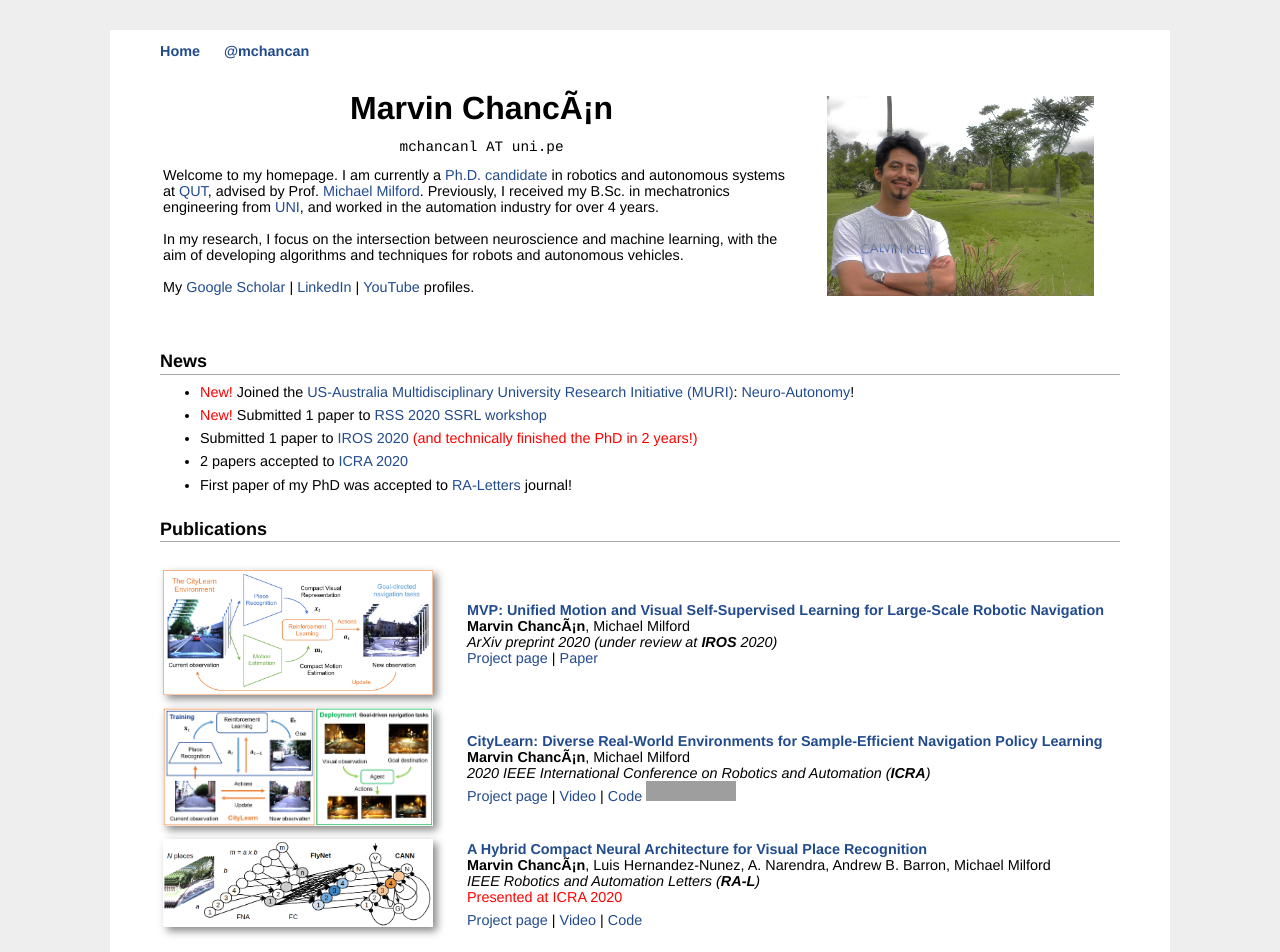
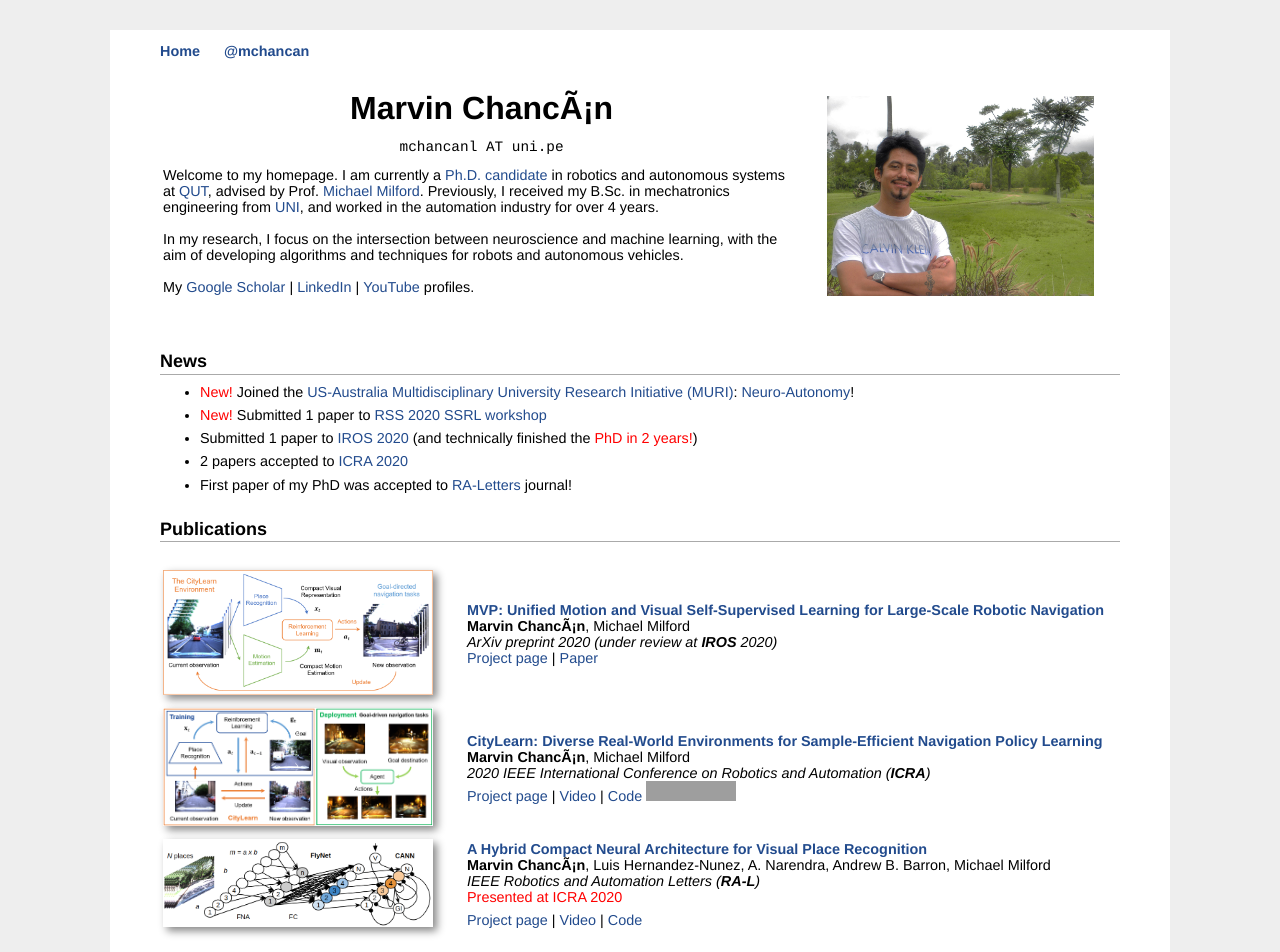
Before and after one commit to mchancan/mchancan.github.io, a Jekyll site: the page built from index.html, in a window 1280 px wide. Shown: the top 952 px of the page. Built offline with Jekyll 4.4.1, drawn with Linux system fonts in a browser that asks for light colours; comment, search, counter and statistics services are not loaded; grey boxes are pictures that could not be loaded.

Commit message:
Update index.html

```diff
--- a/index.html
+++ b/index.html
@@ -32,7 +32,7 @@ title: Marvin's Homepage
 <ul>
 	<li><font color = 'red'>New!</font> Joined the <a href="http://sites.bu.edu/neuroautonomy/">US-Australia Multidisciplinary University Research Initiative (MURI)</a>: <a href="https://research.qut.edu.au/qcr/research/ausmuri-neuro-autonomy-neuroscience-inspired-perception-navigation-and-spatial-awareness-for-autonomous-robots/">Neuro-Autonomy</a>!</li>
 	<li><font color = 'red'>New!</font> Submitted 1 paper to <a href="https://www.brainlinks-braintools.uni-freiburg.de/rss20-ssrl/">RSS 2020 SSRL workshop</a></li>
-	<li>Submitted 1 paper to <a href="http://iros2020.org">IROS 2020</a> <font color = 'red'>(and technically finished the PhD in 2 years!)</font></li>
+	<li>Submitted 1 paper to <a href="http://iros2020.org">IROS 2020</a> (and technically finished the <font color = 'red'>PhD in 2 years!</font>)</li>
 	<li>2 papers accepted to <a href="http://icra2020.org">ICRA 2020</a></li>
 	<li>First paper of my PhD was accepted to <a href="https://ieeexplore.ieee.org/xpl/aboutJournal.jsp?punumber=7083369">RA-Letters</a> journal!</li>
 </ul>
```
